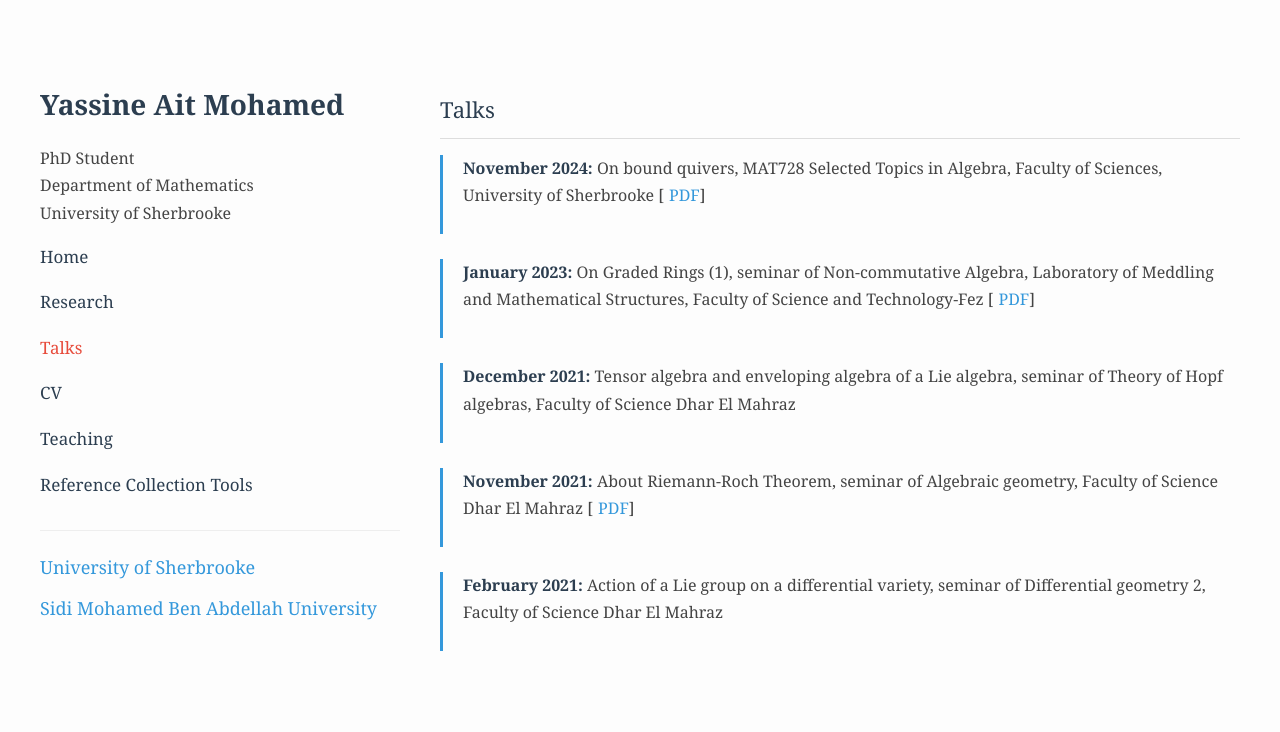
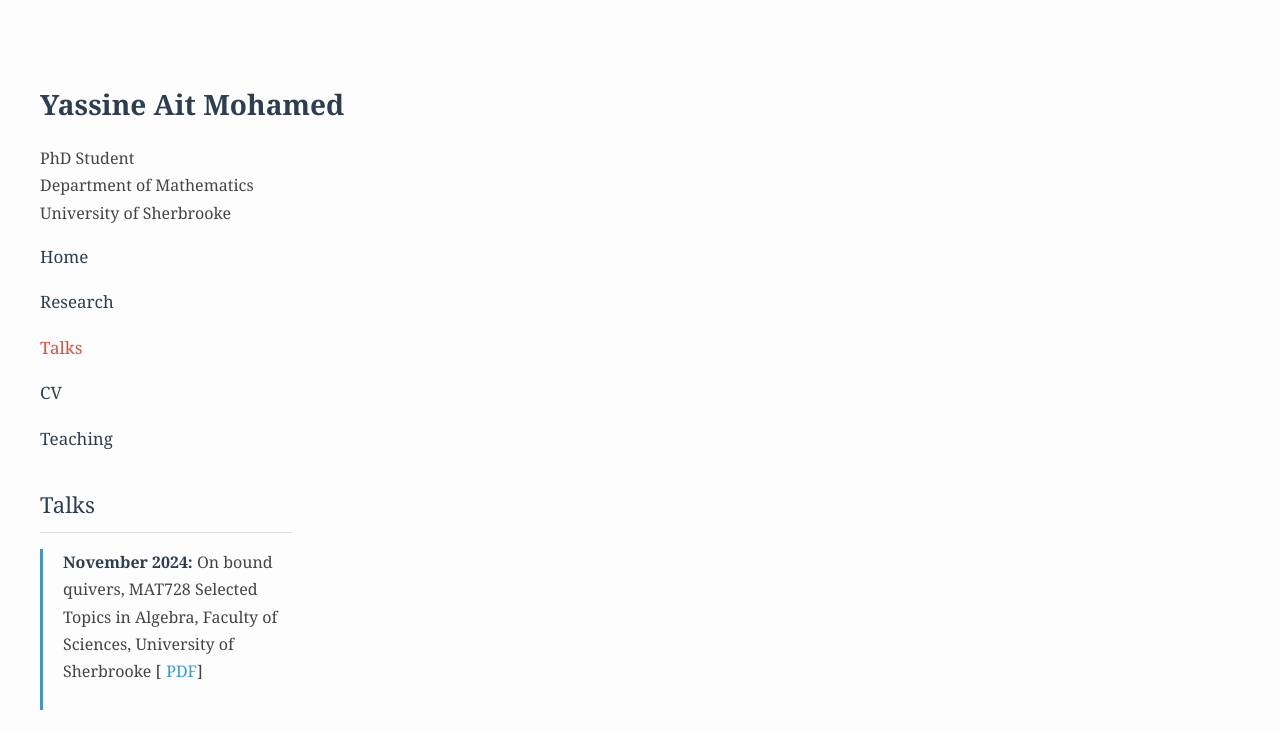
Before and after one commit to yaitmohamed/yaitmohamed.github.io, a plain HTML site: page talks.html in a window 1280 px wide. Shown: the top 732 px of the page. Drawn offline with nearby package versions, Linux system fonts and the light colour scheme; some packages are replaced by stand-ins of ours.

Commit message:
Update talks.html
Signed-off-by: Yassine Ait Mohamed <199493377+yassineeus@users.noreply.github.com>

```diff
--- a/talks.html
+++ b/talks.html
@@ -154,14 +154,9 @@
         <a href="talks.html" class="nav-link" style="color: #e74c3c;">Talks</a>
         <a href="cv.html" class="nav-link">CV</a>
         <a href="teaching.html" class="nav-link">Teaching</a>
-        <a href="reftools.html" class="nav-link">Reference Collection Tools</a>
+
       </div>
 
-      <div class="university-links">
-        <a href="https://www.usherbrooke.ca/" target="_blank">University of Sherbrooke</a>
-        <a href="https://www.usmba.ac.ma/" target="_blank">Sidi Mohamed Ben Abdellah University</a>
-      </div>
-    </div>
 
     <div class="right-column">
       <h4>Talks</h4>
```
